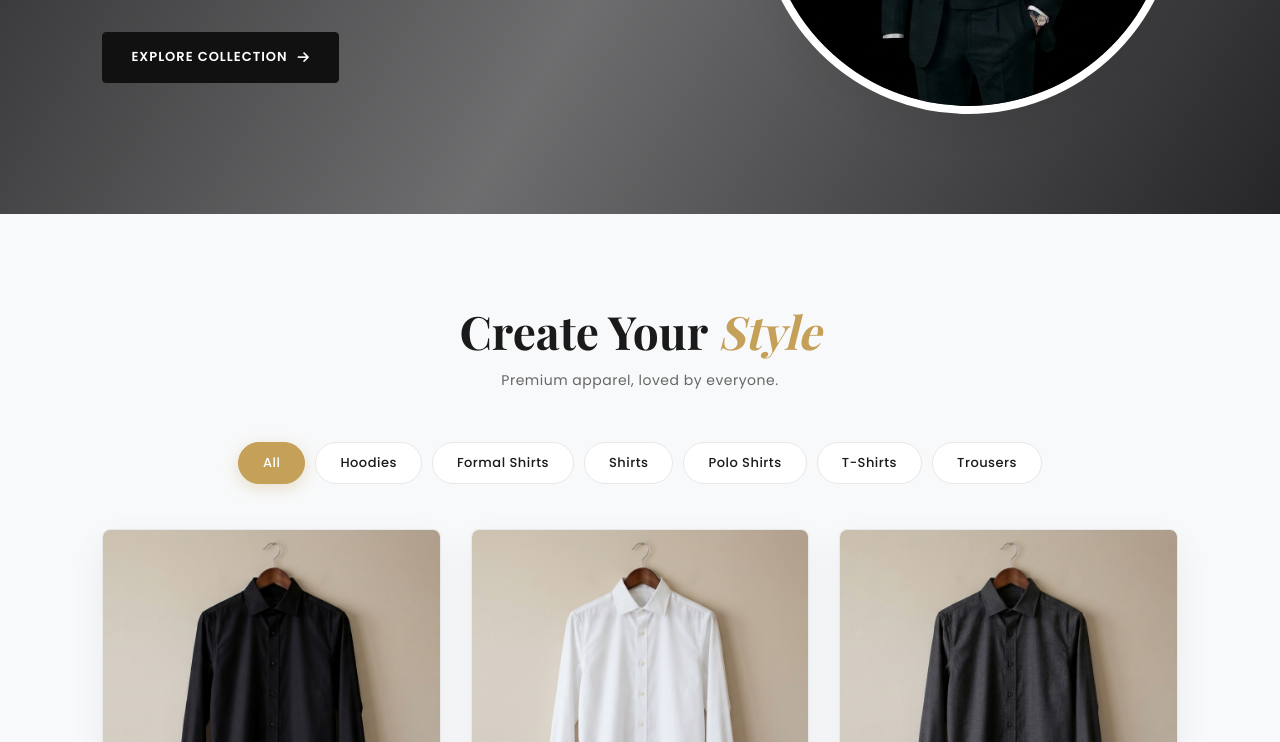
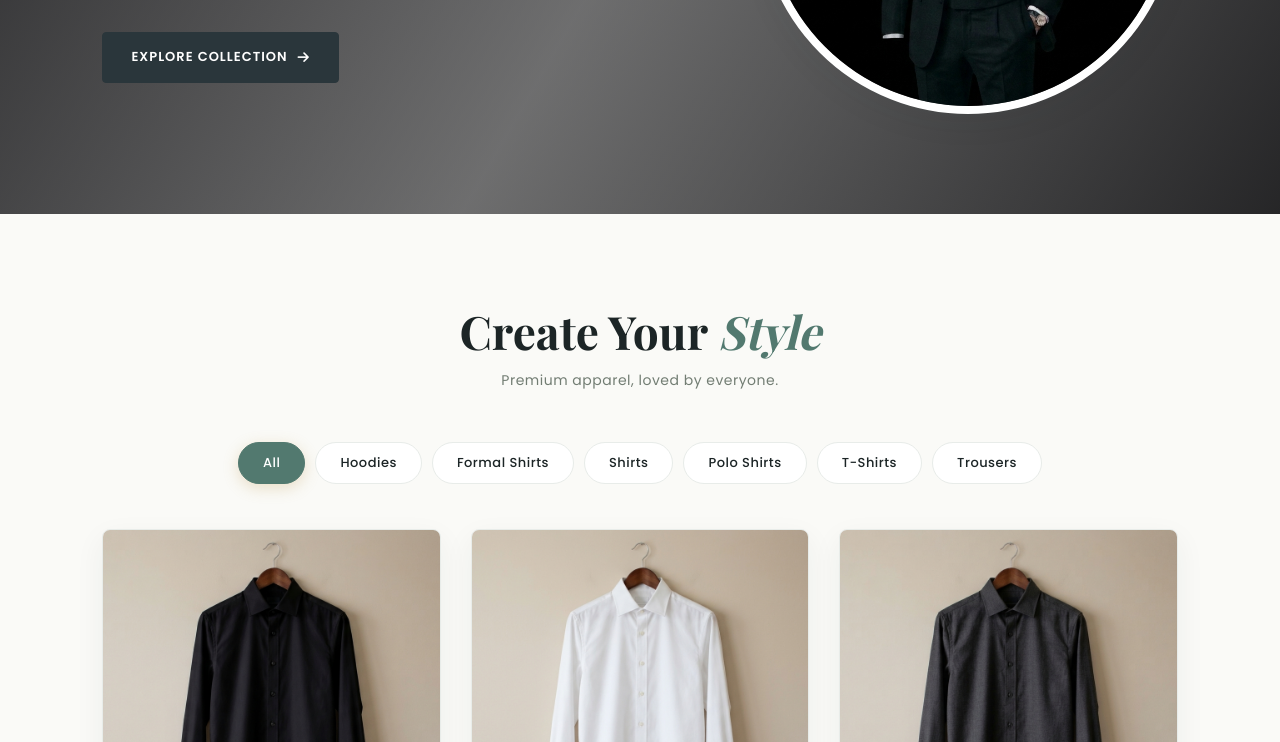
Before and after one commit to ziaurrehman22/Zia, a plain HTML site: page index.html in a window 1280 px wide. Shown: the part 488-1230 px from the top of the page. Drawn offline with nearby package versions, Linux system fonts and the light colour scheme; some packages are replaced by stand-ins of ours; a script that the page names is missing; a web font is replaced by a local one.

Commit message:
new theme

```diff
--- a/style.css
+++ b/style.css
@@ -5,39 +5,39 @@
 @import url('https://fonts.googleapis.com/css2?family=Playfair+Display:ital,wght@0,500;0,600;0,700;1,400&family=Poppins:wght@300;400;500;600;700&display=swap');
 
 :root {
-    --bg: #F8F9FA;
-    --card: #FFFFFF;
-    --orange: #111111;
-    --orange-dark: #2C2C2C;
-    --accent: #C5A059;
-    --white: #1A1A1A;
-    --muted: #666666;
-    --border: #E8E8E8;
-    --shadow: 0 12px 35px rgba(0, 0, 0, 0.06);
-    --danger: #D9534F;
-    --soft-blue: #F3F4F6;
+    --bg: #FAFAF7;                  /* Warm off-white / Linen tone */
+    --card: #FFFFFF;               /* Clean white surface */
+    --orange: #2A363B;             /* Deep slate charcoal main accent */
+    --orange-dark: #1E272C;        /* Darker slate hover state */
+    --accent: #52796F;             /* Elegant sage green highlight */
+    --white: #1C2526;              /* Dark charcoal text for readability */
+    --muted: #727D73;              /* Soft earthy gray-green */
+    --border: #E8ECE9;             /* Light subtle border */
+    --shadow: 0 10px 30px rgba(42, 54, 59, 0.06);
+    --danger: #E05A47;             /* Muted terracota red */
+    --soft-blue: #F0F4F1;          /* Soft sage tint background */
     --pure-white: #FFFFFF;
     --input-bg: #FFFFFF;
-    --input-placeholder: #A0A0A0;
-    --footer-text: #888888;
+    --input-placeholder: #9EAB9C;
+    --footer-text: #727D73;
 }
 
 [data-theme="dark"] {
-    --bg: #0F0F11;
-    --card: #16161A;
-    --orange: #C5A059;
-    --orange-dark: #D4B06A;
-    --accent: #D4AF37;
-    --white: #F0F0F0;
-    --muted: #A0A0A0;
-    --border: #26262B;
-    --shadow: 0 15px 40px rgba(0, 0, 0, 0.5);
-    --danger: #E06C6C;
-    --soft-blue: #1C1C22;
-    --pure-white: #16161A;
-    --input-bg: #121215;
-    --input-placeholder: #666666;
-    --footer-text: #999999;
+    --bg: #121614;                 /* Deep forest obsidian */
+    --card: #1A201C;               /* Muted dark sage-card */
+    --orange: #84A98C;             /* Light sage green primary text/buttons */
+    --orange-dark: #6B9080;        /* Deeper sage hover state */
+    --accent: #A3B18A;             /* Soft olive gold glow */
+    --white: #F4F6F0;              /* Soft off-white high contrast text */
+    --muted: #8F9E8B;              /* Soft muted green-gray */
+    --border: #26302A;             /* Subtle dark green border */
+    --shadow: 0 16px 45px rgba(0, 0, 0, 0.6);
+    --danger: #E57373;             /* Softened red for dark mode */
+    --soft-blue: #18221D;          /* Deep dark tint surface */
+    --pure-white: #1A201C;
+    --input-bg: #141A16;
+    --input-placeholder: #5C6B5E;
+    --footer-text: #8F9E8B;
 }
 
 * {
```
